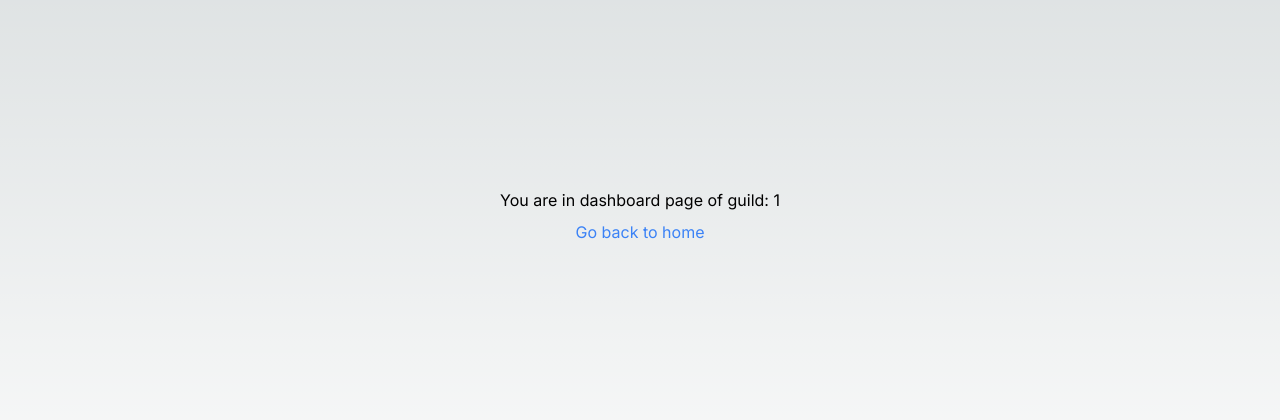
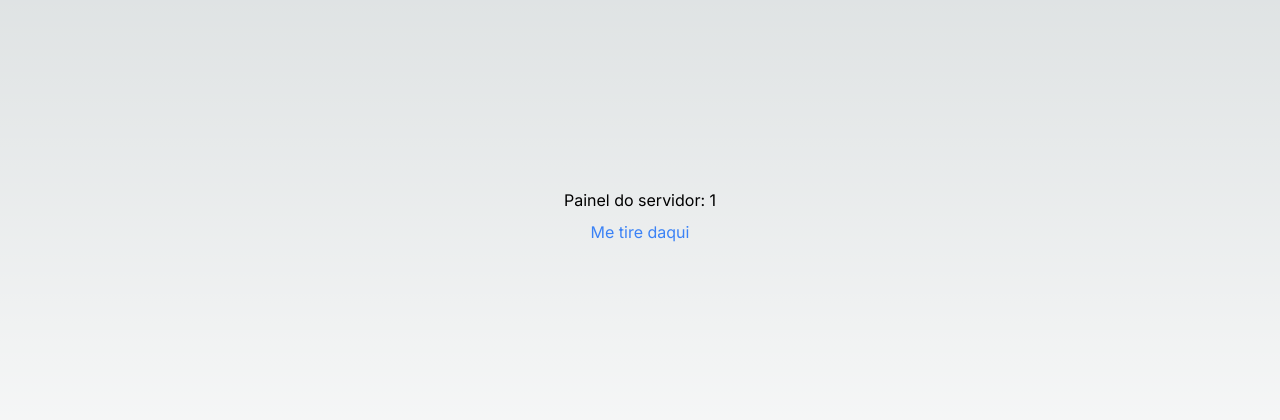
Before and after one commit to xyluis/discord-auth-web, a Next.js app: page /dashboard/1 in a window 1280 px wide. Shown: the part 184-604 px from the top of the page. Built offline with nearby package versions, Linux system fonts and the light colour scheme.

Commit message:
tudo em pt-br

```diff
--- a/src/app/dashboard/[id]/page.tsx
+++ b/src/app/dashboard/[id]/page.tsx
@@ -9,10 +9,10 @@ interface GuildPageProps {
 export default async function GuildPage({ params }: GuildPageProps) {
   return (
     <main className="flex min-h-screen flex-1 flex-col items-center justify-center gap-2">
-      <h1>You are in dashboard page of guild: {params.id}</h1>
+      <h1>Painel do servidor: {params.id}</h1>
 
-      <Link href="" className="text-blue-500 hover:text-blue-400">
-        Go back to home
+      <Link href="/" className="text-blue-500 hover:text-blue-400">
+        Me tire daqui
       </Link>
     </main>
   )
--- a/src/app/dashboard/page.tsx
+++ b/src/app/dashboard/page.tsx
@@ -38,10 +38,10 @@ export default async function DashboardPage() {
 
   return (
     <main className="flex min-h-screen flex-1 flex-col items-center justify-center gap-4">
-      <h1>Guilds</h1>
+      <h1 className="text-2xl font-bold">Dashboard</h1>
 
       <Link href="/" className="text-blue-500 hover:text-blue-400">
-        Go back to home
+        Me tire daqui
       </Link>
 
       <div className="grid grid-cols-3 gap-4">
@@ -65,14 +65,14 @@ export default async function DashboardPage() {
                 href={`/dashboard/${guild.id}`}
                 className="text-blue-500 hover:text-blue-400"
               >
-                Manage
+                Gerenciar
               </Link>
             ) : (
               <Link
                 href={inviteURL(guild.id)}
                 className="text-blue-500 hover:text-blue-400"
               >
-                Add
+                Adicionar
               </Link>
             )}
           </div>
--- a/src/app/error/page.tsx
+++ b/src/app/error/page.tsx
@@ -3,10 +3,10 @@ import Link from 'next/link'
 export default function ErrorPage() {
   return (
     <main className="flex min-h-screen flex-1 flex-col items-center justify-center gap-2">
-      <h1>Oooops! An error ocurred!</h1>
+      <h1>Oooops! Aconteceu um erro!</h1>
 
-      <Link href="" className="text-blue-500 hover:text-blue-400">
-        Go back to home
+      <Link href="/" className="text-blue-500 hover:text-blue-400">
+        Me tire daqui
       </Link>
     </main>
   )
--- a/src/app/layout.tsx
+++ b/src/app/layout.tsx
@@ -1,6 +1,7 @@
 import { ReactNode } from 'react'
 import './globals.css'
 import { Inter } from 'next/font/google'
+import { Log } from '@/components/Log'
 
 const inter = Inter({ subsets: ['latin'] })
 
@@ -12,7 +13,9 @@ export const metadata = {
 export default function RootLayout({ children }: { children: ReactNode }) {
   return (
     <html lang="en">
-      <body className={inter.className}>{children}</body>
+      <body className={inter.className}>
+        <Log>{children}</Log>
+      </body>
     </html>
   )
 }
--- a/src/app/page.tsx
+++ b/src/app/page.tsx
@@ -12,12 +12,12 @@ export default function Home() {
         <>
           <UserProfile />
           <Link href="/dashboard" className="text-blue-500 hover:text-blue-400">
-            Dashboard
+            Painel
           </Link>
         </>
       ) : (
         <Link href={authURL} className="text-blue-500 hover:text-blue-400">
-          Login
+          Entrar com Discord
         </Link>
       )}
     </main>
--- a/src/components/Guild.tsx
+++ /dev/null
@@ -1,3 +0,0 @@
-export function Guild() {
-  return <div>guild aqui né cacete</div>
-}
--- /dev/null
+++ b/src/components/Log.tsx
@@ -0,0 +1,21 @@
+'use client'
+
+import { useEffect, PropsWithChildren } from 'react'
+
+type LogProps = PropsWithChildren<{}>
+
+export function Log({ children }: LogProps) {
+  useEffect(() => {
+    console.log('%cALERTA DE SEGURAN\xc7A', 'color: red; font-size: xx-large;')
+    console.log(
+      '%cSe algu\xe9m te disser para copiar e colar algo aqui, certeza que \xe9 golpe!',
+      'color: white; font-size: x-large;',
+    )
+    console.log(
+      '%cColar qualquer coisa aqui pode dar a invasores acesso \xe0 sua conta do Discord!',
+      'color: red; font-size: large;',
+    )
+  }, [])
+
+  return <div>{children}</div>
+}
--- a/src/components/UserProfile.tsx
+++ b/src/components/UserProfile.tsx
@@ -26,12 +26,11 @@ export function UserProfile() {
           />
         </div>
         <div className="flex items-center justify-center gap-1">
-          <p>Logged as</p>
           <span className="font-bold">{tag}</span>
         </div>
       </div>
-      <Link href="/api/auth/logout" className="text-red-500 hover:text-red-400">
-        Logout
+      <Link href="/api/auth/logout" className="text-red-400 hover:text-red-300">
+        Quero sair
       </Link>
     </div>
   )
```
Also changed, not shown: .eslintrc.json.
